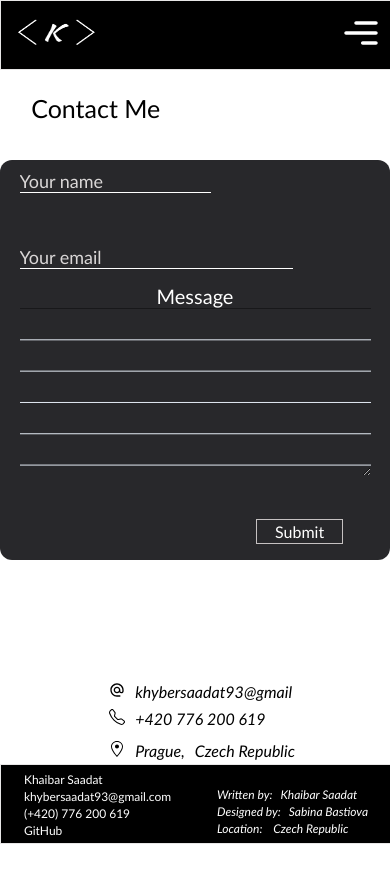
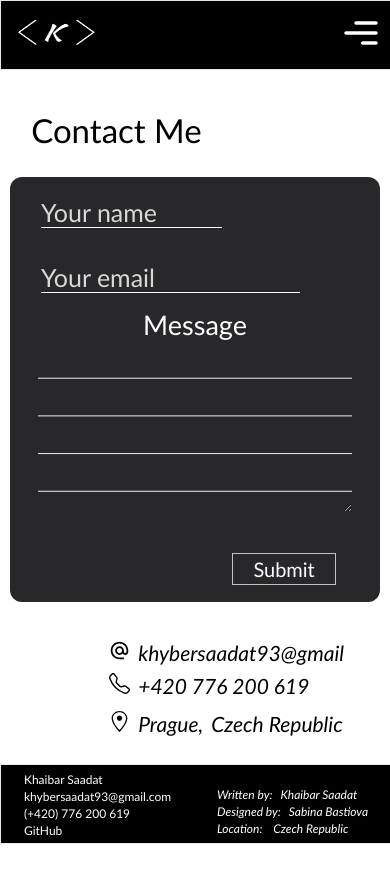
Before and after one commit to khybe/personal-portfolio-vs-1-multi-page, a React (Create React App) app: page /contact-me in a window 390 px wide. After the commit the page ends 844 px from the top, so only its background shows below. Built offline with nearby package versions, Linux system fonts and the light colour scheme.

Commit message:
Mobile media query styles for contact-me section (styles for different mobile sizes

```diff
--- a/src/components/contact-me/ContactMe.css
+++ b/src/components/contact-me/ContactMe.css
@@ -1,3 +1,6 @@
+/* ----Mobile-First---- */
+/* Starting from the smallest, iphone 5/SE size: 320x568*/
+
 /* Override default autofill styles  */
 input:-webkit-autofill {
   transition: background-color 9999s ease-in-out 0s;
@@ -20,6 +23,24 @@ input:-webkit-autofill {
   color: rgb(218, 215, 215);
 }
 
+/* Scrollbar styles */
+/* width */
+textarea::-webkit-scrollbar {
+  width: 10px;
+  border-radius: 50%;
+}
+
+/* Handle */
+textarea::-webkit-scrollbar-thumb {
+  background: #888;
+  border-radius: 25px;
+}
+
+/* Handle on hover */
+input::-webkit-scrollbar-thumb:hover {
+  background: #555;
+}
+
 .contact-me .bg {
   display: none;
 }
@@ -34,9 +55,10 @@ input:-webkit-autofill {
 
 .form {
   background-color: #28282b;
-  width: 100vw;
+  width: 95vw;
   height: 45vh;
   padding: 1rem 0;
+  margin: auto;
   position: relative;
   top: 19vh;
   color: #fff;
@@ -61,7 +83,7 @@ form textarea {
 .user-info {
   width: 70%;
   height: 26%;
-  margin-left: 5vw;
+  margin-left: 8vw;
   display: flex;
   flex-direction: column;
   justify-content: space-between;
@@ -73,10 +95,11 @@ form textarea {
 
 .user-info input:first-of-type {
   width: 70%;
+  margin-top: 0.5rem;
 }
 
 .user-msg {
-  width: 90%;
+  width: 85%;
   height: 55%;
   margin: 1.5rem auto;
   text-align: center;
@@ -92,7 +115,6 @@ form textarea {
     #e7eff8 0px
   );
   background-size: 100% 3ch;
-  border-top: 0.5px solid #18181a;
 }
 
 form button {
@@ -108,9 +130,10 @@ form button {
 }
 
 form button:hover {
-  background-color: #fff;
+  background-color: rgb(216, 214, 214);
+  font-weight: 600;
   color: #000;
-  border: 2px solid #000;
+  border: 1px solid #000;
 }
 
 .cm-mb-btm {
@@ -159,3 +182,258 @@ form button:hover {
 .userRespond p {
   font-size: 2.2rem;
 }
+
+/*---Mobile-Media-Querie-Rules--- */
+/* For screen (width: 360px and more, height: 640px (in mind)*/
+@media screen and (min-width: 358px) {
+  .contact-me .title {
+    font-size: 2.8rem;
+    top: 12vh;
+  }
+
+  .form {
+    height: 46vh;
+    top: 20vh;
+  }
+
+  form label {
+    font-size: 2.4rem;
+  }
+
+  form input,
+  form textarea {
+    font-size: 2.2rem;
+  }
+
+  .user-info input:first-of-type {
+    margin-top: 0.8rem;
+  }
+
+  .user-msg {
+    height: 48%;
+  }
+
+  .user-msg textarea {
+    line-height: 2.5ch;
+    background-image: linear-gradient(
+      transparent,
+      transparent calc(2.5ch - 1px),
+      #e7eff8 0px
+    );
+    background-size: 100% 2.5ch;
+  }
+
+  form button {
+    font-size: 1.8rem;
+    bottom: 7%;
+  }
+
+  .cm-mb-btm {
+    font-size: 1.8rem;
+    width: 68%;
+    bottom: -2%;
+  }
+
+  .cm-mb-btm span {
+    margin-left: 0.8rem;
+  }
+}
+
+/* For screen (width: 360px and more, height: 760px*/
+@media screen and (min-width: 358px) and (min-height: 758px) {
+  .contact-me .title {
+    font-size: 3rem;
+    top: 13vh;
+  }
+
+  .form {
+    height: 46vh;
+    top: 21vh;
+  }
+
+  form label {
+    font-size: 2.5rem;
+  }
+
+  form input,
+  form textarea {
+    font-size: 2.3rem;
+  }
+
+  .user-info input:first-of-type {
+    margin-top: 1rem;
+  }
+
+  .user-msg {
+    height: 53%;
+  }
+
+  form button {
+    font-size: 1.9rem;
+    bottom: 5%;
+  }
+
+  .cm-mb-btm {
+    font-size: 2rem;
+    bottom: 1%;
+  }
+}
+
+/* For screen (width: 360px and more, height: 780px*/
+@media screen and (min-width: 358px) and (min-height: 778px) {
+  .cm-mb-btm {
+    bottom: 1.5%;
+  }
+
+  .user-msg textarea {
+    line-height: 2.6ch;
+    background-image: linear-gradient(
+      transparent,
+      transparent calc(2.6ch - 1px),
+      #e7eff8 0px
+    );
+    background-size: 100% 2.6ch;
+  }
+}
+
+/* For screen (width: 375px and more, height: 667px (in mind)*/
+@media screen and (min-width: 374px) {
+  .contact-me .title {
+    font-size: 3rem;
+  }
+
+  form label {
+    font-size: 2.6rem;
+  }
+
+  form input,
+  form textarea {
+    font-size: 2.3rem;
+  }
+
+  form button {
+    bottom: 5%;
+  }
+
+  .cm-mb-btm {
+    font-size: 2rem;
+    bottom: -0.5%;
+  }
+}
+
+/* For screen (width: 375px and more, height: 812px*/
+@media screen and (min-width: 374px) and (min-height: 810px) {
+  .contact-me .title {
+    font-size: 3.3rem;
+  }
+
+  .form {
+    height: 48vh;
+  }
+
+  form label {
+    font-size: 2.7rem;
+  }
+
+  form input,
+  form textarea {
+    font-size: 2.5rem;
+  }
+
+  .user-msg textarea {
+    line-height: 2.6ch;
+    background-image: linear-gradient(
+      transparent,
+      transparent calc(2.6ch - 1px),
+      #e7eff8 0px
+    );
+    background-size: 100% 2.6ch;
+  }
+
+  form button {
+    font-size: 2rem;
+    padding: 0.3rem 2rem;
+    bottom: 4%;
+  }
+
+  .cm-mb-btm {
+    font-size: 2.1rem;
+    bottom: 1%;
+    right: 4%;
+  }
+
+  .userRespond .closeIcon {
+    right: 10%;
+  }
+
+  .userRespond h1 {
+    margin: 2.8rem 0;
+    font-size: 3rem;
+  }
+
+  .userRespond p {
+    font-size: 2.5rem;
+  }
+}
+
+/* For screen (width: 414px and more, height: 736px (in mind)*/
+@media screen and (min-width: 412px) {
+  .user-msg textarea {
+    line-height: 2.75ch;
+    background-image: linear-gradient(
+      transparent,
+      transparent calc(2.75ch - 1px),
+      #e7eff8 0px
+    );
+    background-size: 100% 2.75ch;
+  }
+
+  .cm-mb-btm {
+    font-size: 2.2rem;
+    bottom: 1.5%;
+    right: 3%;
+  }
+}
+
+/* For screen (width: 414px and more, height: 896px*/
+@media screen and (min-width: 412px) and (min-height: 894px) {
+  .form {
+    height: 46vh;
+  }
+
+  .user-info {
+    height: 25%;
+  }
+
+  .user-info input:first-of-type {
+    margin-top: 1.4rem;
+  }
+
+  .user-msg {
+    height: 55%;
+  }
+
+  .user-msg textarea {
+    height: 85%;
+    line-height: 3ch;
+    background-image: linear-gradient(
+      transparent,
+      transparent calc(3ch - 1px),
+      #e7eff8 0px
+    );
+    background-size: 100% 3ch;
+  }
+
+  .cm-mb-btm {
+    bottom: 6%;
+  }
+
+  .cm-mb-btm a,
+  .cm-mb-btm p {
+    padding: 0.8rem 0;
+  }
+
+  .userRespond p {
+    font-size: 2.6rem;
+  }
+}
```
